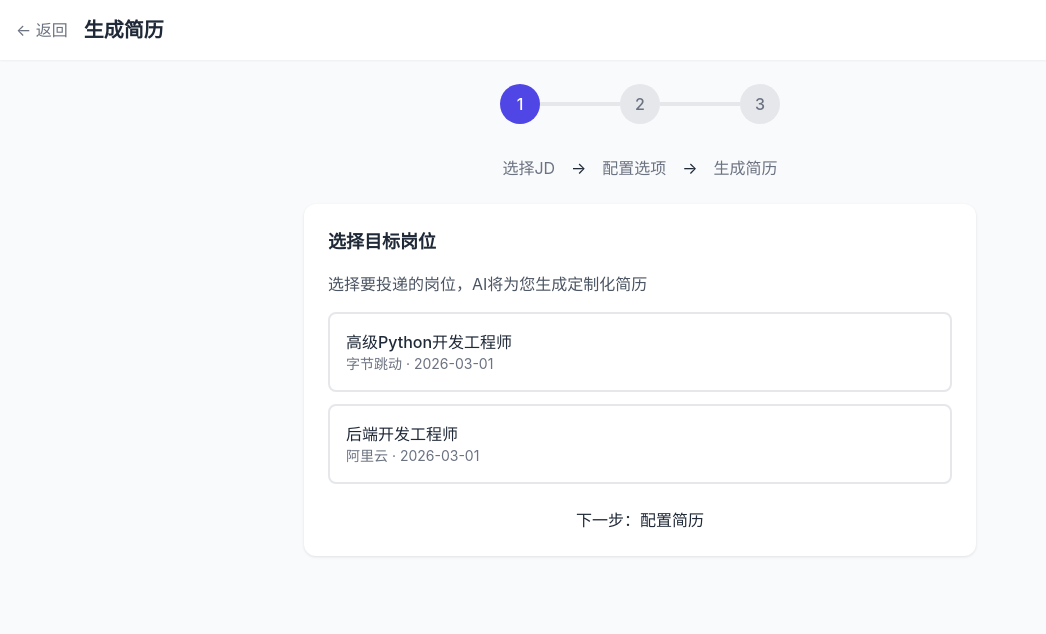
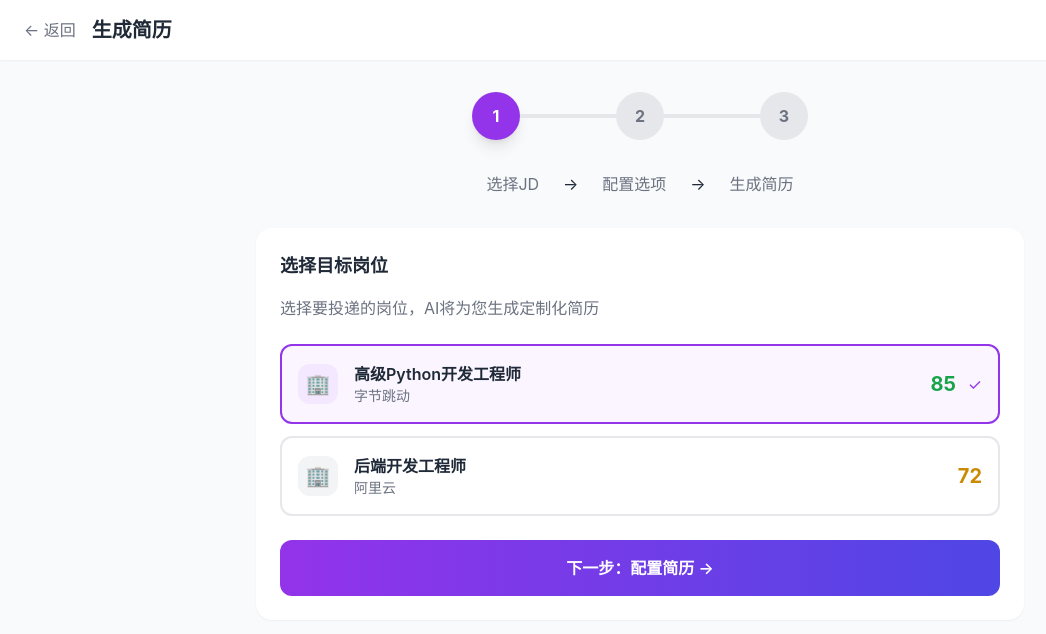
Before and after one commit to huchunxu/openclaw_jobfit, a Next.js app in the folder frontend/: page /resume/generate in a window 1280 px wide. Shown: the top 634 px of the page, without its empty margins (0-1046 px from the left). Built offline with nearby package versions, Linux system fonts and the light colour scheme.

Commit message:
feat: 简历生成页面UI优化
- 步骤条设计
- 模板选择卡片
- 渐变按钮
- 完成页面动画

```diff
--- a/frontend/app/resume/generate/page.tsx
+++ b/frontend/app/resume/generate/page.tsx
@@ -9,17 +9,15 @@ export default function ResumeGenerate() {
   const [length, setLength] = useState("standard");
   const [generating, setGenerating] = useState(false);
 
-  // 模拟已保存的JD列表
   const jdList = [
-    { id: 1, title: "高级Python开发工程师", company: "字节跳动", date: "2026-03-01" },
-    { id: 2, title: "后端开发工程师", company: "阿里云", date: "2026-03-01" },
+    { id: 1, title: "高级Python开发工程师", company: "字节跳动", score: 85 },
+    { id: 2, title: "后端开发工程师", company: "阿里云", score: 72 },
   ];
 
-  const [selectedJD, setSelectedJD] = useState<number | null>(null);
+  const [selectedJD, setSelectedJD] = useState<number | null>(1);
 
   const handleGenerate = () => {
     setGenerating(true);
-    // 模拟生成过程
     setTimeout(() => {
       setGenerating(false);
       setStep(3);
@@ -28,69 +26,82 @@ export default function ResumeGenerate() {
 
   return (
     <div className="min-h-screen bg-gray-50">
+      {/* Header */}
       <header className="bg-white shadow-sm">
-        <div className="container mx-auto px-4 py-4 flex items-center justify-between">
+        <div className="container mx-auto px-6 py-4">
+          <div className="flex items-center justify-between">
             <div className="flex items-center gap-4">
-            <Link href="/dashboard" className="text-gray-500 hover:text-gray-700">
+              <Link href="/dashboard" className="text-gray-500 hover:text-gray-700 flex items-center gap-2">
                 ← 返回
               </Link>
               <h1 className="text-xl font-bold">生成简历</h1>
             </div>
           </div>
+        </div>
       </header>
 
-      <div className="container mx-auto px-4 py-6">
-        <div className="max-w-2xl mx-auto">
+      <div className="container mx-auto px-6 py-8">
+        <div className="max-w-3xl mx-auto">
           {/* 步骤条 */}
           <div className="flex items-center justify-center mb-8">
             {[1, 2, 3].map((s) => (
               <div key={s} className="flex items-center">
-                <div className={`w-10 h-10 rounded-full flex items-center justify-center font-medium ${
+                <div className={`w-12 h-12 rounded-full flex items-center justify-center font-bold transition-all ${
                   step >= s
-                    ? "bg-indigo-600 text-white"
+                    ? "bg-purple-600 text-white shadow-lg"
                     : "bg-gray-200 text-gray-500"
                 }`}>
                   {s}
                 </div>
                 {s < 3 && (
-                  <div className={`w-20 h-1 ${step > s ? "bg-indigo-600" : "bg-gray-200"}`} />
+                  <div className={`w-24 h-1 ${step > s ? "bg-purple-600" : "bg-gray-200"}`} />
                 )}
               </div>
             ))}
           </div>
 
-          <div className="text-center mb-6">
+          <div className="text-center mb-8">
             <span className="text-gray-500">选择JD</span>
-            <span className="mx-4">→</span>
-            <span className="text-gray-500">配置选项</span>
-            <span className="mx-4">→</span>
-            <span className="text-gray-500">生成简历</span>
+            <span className="mx-6">→</span>
+            <span className={step === 2 ? "text-purple-600 font-medium" : "text-gray-500"}>配置选项</span>
+            <span className="mx-6">→</span>
+            <span className={step === 3 ? "text-purple-600 font-medium" : "text-gray-500"}>生成简历</span>
           </div>
 
           {/* Step 1: 选择JD */}
           {step === 1 && (
-            <div className="card">
-              <h2 className="text-lg font-semibold mb-4">选择目标岗位</h2>
-              <p className="text-gray-600 mb-4">选择要投递的岗位，AI将为您生成定制化简历</p>
+            <div className="bg-white rounded-2xl shadow-sm p-6">
+              <h2 className="text-lg font-bold mb-4">选择目标岗位</h2>
+              <p className="text-gray-500 mb-6">选择要投递的岗位，AI将为您生成定制化简历</p>
 
               <div className="space-y-3">
                 {jdList.map((jd) => (
                   <div
                     key={jd.id}
                     onClick={() => setSelectedJD(jd.id)}
-                    className={`p-4 border-2 rounded-lg cursor-pointer transition-all ${
+                    className={`p-4 border-2 rounded-xl cursor-pointer transition-all flex items-center justify-between ${
                       selectedJD === jd.id
-                        ? "border-indigo-600 bg-indigo-50"
+                        ? "border-purple-600 bg-purple-50"
                         : "border-gray-200 hover:border-gray-300"
                     }`}
                   >
-                    <div className="flex items-center justify-between">
+                    <div className="flex items-center gap-4">
+                      <div className={`w-10 h-10 rounded-xl flex items-center justify-center ${
+                        selectedJD === jd.id ? "bg-purple-100" : "bg-gray-100"
+                      }`}>
+                        <span className="text-xl">🏢</span>
+                      </div>
                       <div>
-                        <h3 className="font-medium">{jd.title}</h3>
-                        <p className="text-sm text-gray-500">{jd.company} · {jd.date}</p>
+                        <h3 className="font-semibold">{jd.title}</h3>
+                        <p className="text-sm text-gray-500">{jd.company}</p>
                       </div>
+                    </div>
+                    <div className="flex items-center gap-3">
+                      <span className={`text-xl font-bold ${
+                        jd.score >= 75 ? "text-green-600" : "text-yellow-600"
+                      }`}>{jd.score}</span>
                       {selectedJD === jd.id && (
-                        <span className="text-indigo-600">✓</span>
+                        <span className="text-purple-600">✓</span>
                       )}
                     </div>
                   </div>
@@ -100,22 +111,22 @@ export default function ResumeGenerate() {
               <button
                 onClick={() => setStep(2)}
                 disabled={!selectedJD}
-                className="btn-primary w-full mt-6"
+                className="w-full mt-6 py-4 bg-gradient-to-r from-purple-600 to-indigo-600 text-white font-semibold rounded-xl hover:shadow-lg transition-all disabled:opacity-50"
               >
-                下一步：配置简历
+                下一步：配置简历 →
               </button>
             </div>
           )}
 
           {/* Step 2: 配置选项 */}
           {step === 2 && (
-            <div className="card">
-              <h2 className="text-lg font-semibold mb-4">简历配置</h2>
+            <div className="bg-white rounded-2xl shadow-sm p-6">
+              <h2 className="text-lg font-bold mb-6">简历配置</h2>
 
               {/* 模板选择 */}
               <div className="mb-6">
-                <label className="block text-sm font-medium text-gray-700 mb-2">
-                  选择模板
+                <label className="block text-sm font-medium text-gray-700 mb-3">
+                  选择模板风格
                 </label>
                 <div className="grid grid-cols-4 gap-3">
                   {[
@@ -127,22 +138,22 @@ export default function ResumeGenerate() {
                     <div
                       key={t.id}
                       onClick={() => setTemplate(t.id)}
-                      className={`p-3 border-2 rounded-lg text-center cursor-pointer transition-all ${
+                      className={`p-4 border-2 rounded-xl cursor-pointer transition-all text-center ${
                         template === t.id
-                          ? "border-indigo-600 bg-indigo-50"
+                          ? "border-purple-600 bg-purple-50"
                           : "border-gray-200 hover:border-gray-300"
                       }`}
                     >
                       <div className="text-2xl mb-1">{t.icon}</div>
-                      <div className="text-sm">{t.name}</div>
+                      <div className="text-sm font-medium">{t.name}</div>
                     </div>
                   ))}
                 </div>
               </div>
 
               {/* 简历长度 */}
-              <div className="mb-6">
-                <label className="block text-sm font-medium text-gray-700 mb-2">
+              <div className="mb-8">
+                <label className="block text-sm font-medium text-gray-700 mb-3">
                   简历长度
                 </label>
                 <div className="flex gap-3">
@@ -154,9 +165,9 @@ export default function ResumeGenerate() {
                     <div
                       key={l.id}
                       onClick={() => setLength(l.id)}
-                      className={`flex-1 p-3 border-2 rounded-lg cursor-pointer transition-all ${
+                      className={`flex-1 p-4 border-2 rounded-xl cursor-pointer transition-all ${
                         length === l.id
-                          ? "border-indigo-600 bg-indigo-50"
+                          ? "border-purple-600 bg-purple-50"
                           : "border-gray-200 hover:border-gray-300"
                       }`}
                     >
@@ -168,28 +179,28 @@ export default function ResumeGenerate() {
               </div>
 
               {/* 预览 */}
-              <div className="bg-gray-50 p-4 rounded-lg mb-6">
-                <h3 className="font-medium mb-2">简历预览</h3>
+              <div className="bg-gray-50 p-4 rounded-xl mb-6">
+                <h3 className="font-medium mb-2">📋 简历预览</h3>
                 <div className="text-sm text-gray-600 space-y-1">
                   <p>• 目标岗位：{jdList.find(j => j.id === selectedJD)?.title}</p>
-                  <p>• 模板：{template}</p>
-                  <p>• 长度：{length}</p>
+                  <p>• 模板风格：{template}</p>
+                  <p>• 简历长度：{length}</p>
                 </div>
               </div>
 
               <div className="flex gap-4">
                 <button
                   onClick={() => setStep(1)}
-                  className="px-6 py-3 border border-gray-300 rounded-lg hover:bg-gray-50"
+                  className="px-6 py-3 border border-gray-200 rounded-xl hover:bg-gray-50 transition"
                 >
-                  上一步
+                  ← 上一步
                 </button>
                 <button
                   onClick={handleGenerate}
                   disabled={generating}
-                  className="btn-primary flex-1"
+                  className="flex-1 py-3 bg-gradient-to-r from-purple-600 to-indigo-600 text-white font-semibold rounded-xl hover:shadow-lg transition-all"
                 >
-                  {generating ? "生成中..." : "开始生成"}
+                  {generating ? "生成中..." : "🚀 开始生成简历"}
                 </button>
               </div>
             </div>
@@ -197,37 +208,35 @@ export default function ResumeGenerate() {
 
           {/* Step 3: 生成完成 */}
           {step === 3 && (
-            <div className="card text-center">
+            <div className="bg-white rounded-2xl shadow-sm p-8 text-center">
               <div className="text-6xl mb-4">🎉</div>
-              <h2 className="text-2xl font-bold mb-2">简历生成完成</h2>
-              <p className="text-gray-600 mb-6">
+              <h2 className="text-2xl font-bold mb-2">简历生成完成！</h2>
+              <p className="text-gray-500 mb-8">
                 您的定制化简历已生成完毕，可以下载使用
               </p>
 
-              <div className="bg-gray-50 p-6 rounded-lg mb-6">
-                <div className="grid grid-cols-2 gap-4">
-                  <div className="text-center">
+              <div className="grid grid-cols-2 gap-4 mb-8">
+                <div className="p-6 bg-gradient-to-br from-blue-50 to-indigo-50 rounded-xl">
                   <div className="text-3xl mb-2">📄</div>
-                    <div className="font-medium">PDF</div>
-                    <button className="mt-2 text-indigo-600 hover:text-indigo-700 text-sm">
+                  <div className="font-semibold mb-2">PDF</div>
+                  <button className="px-4 py-2 bg-white rounded-lg shadow-sm text-purple-600 font-medium hover:bg-purple-50">
                     下载
                   </button>
                 </div>
-                  <div className="text-center">
+                <div className="p-6 bg-gradient-to-br from-green-50 to-emerald-50 rounded-xl">
                   <div className="text-3xl mb-2">📝</div>
-                    <div className="font-medium">Word</div>
-                    <button className="mt-2 text-indigo-600 hover:text-indigo-700 text-sm">
+                  <div className="font-semibold mb-2">Word</div>
+                  <button className="px-4 py-2 bg-white rounded-lg shadow-sm text-purple-600 font-medium hover:bg-purple-50">
                     下载
                   </button>
                 </div>
               </div>
-              </div>
 
               <div className="flex gap-4">
-                <Link href="/dashboard" className="flex-1 btn-primary text-center">
+                <Link href="/dashboard" className="flex-1 py-3 bg-gray-100 rounded-xl font-medium text-gray-700 hover:bg-gray-200 transition text-center">
                   返回工作台
                 </Link>
-                <button className="px-6 py-3 border border-gray-300 rounded-lg hover:bg-gray-50">
+                <button className="flex-1 py-3 bg-gradient-to-r from-purple-600 to-indigo-600 text-white font-semibold rounded-xl hover:shadow-lg transition">
                   再次生成
                 </button>
               </div>
```
Lines whose indentation alone changed are shown as unchanged.
